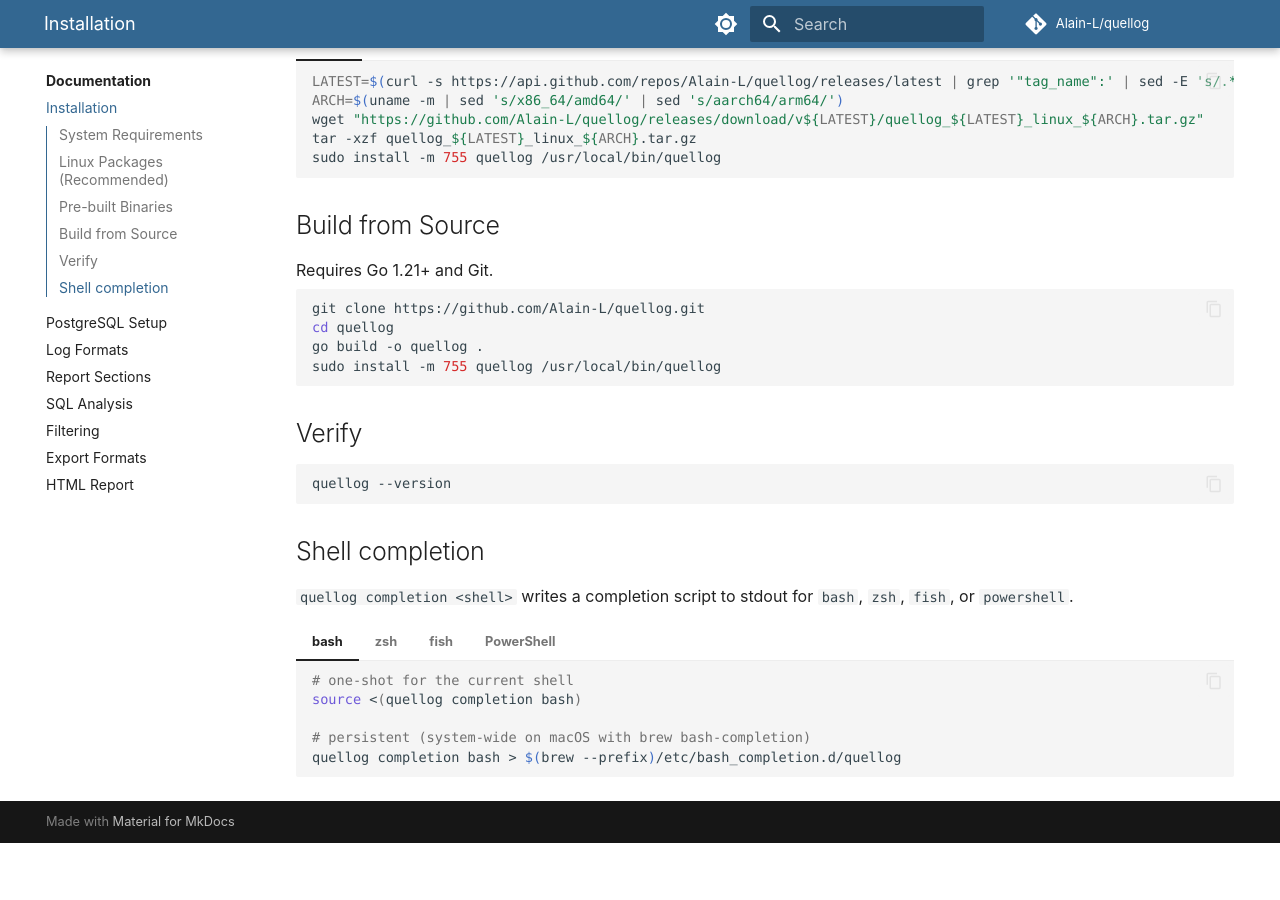
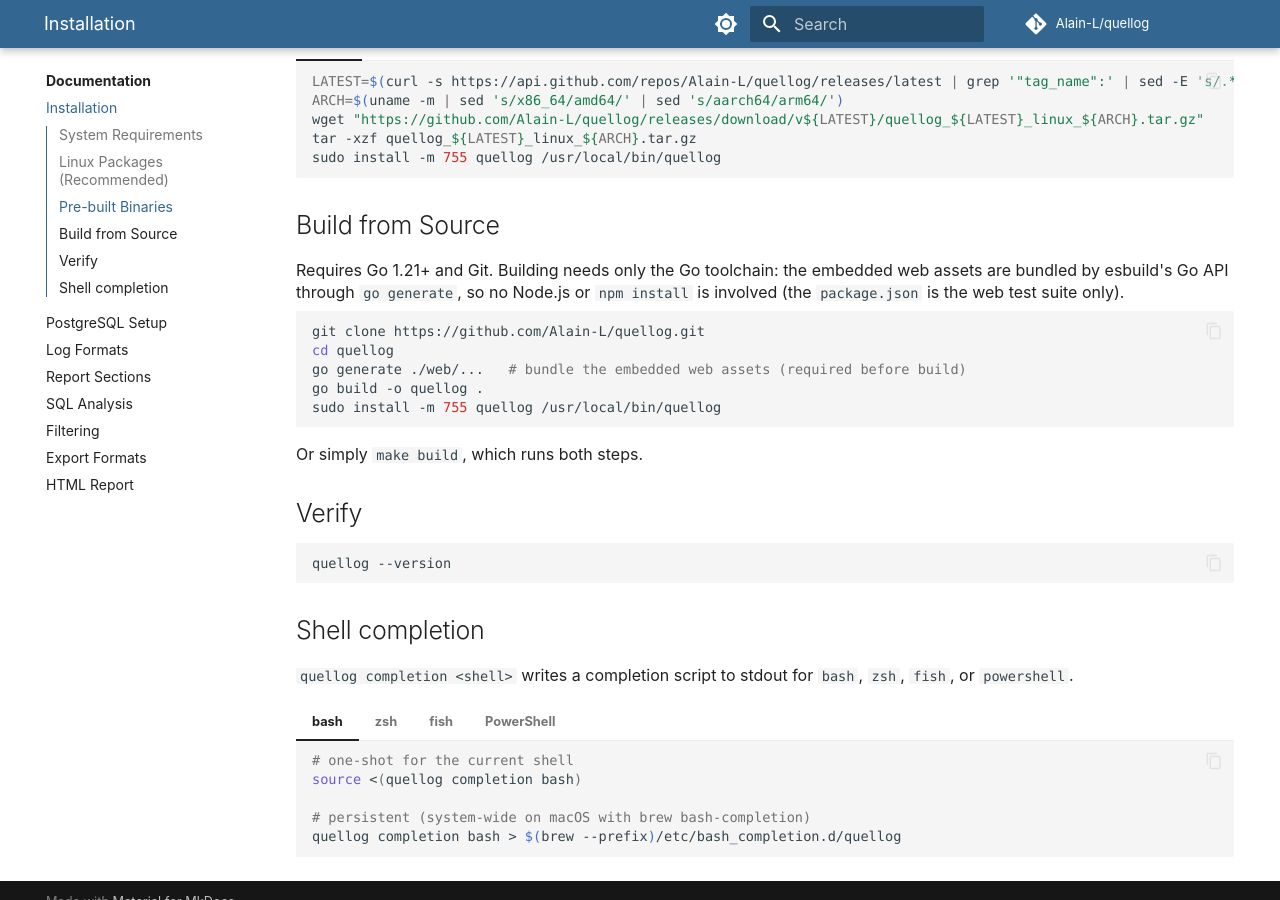
Before and after one commit to Alain-L/quellog, an MkDocs documentation site: the page built from docs/installation.md, in a window 1280 px wide and 900 px high, scrolled down 739 px. Built offline with MkDocs 1.6.1 and Material for MkDocs 9.7.7, drawn with Linux system fonts in a browser that asks for light colours; comment, search, counter and statistics services are not loaded; before the commit the page ends 1582 px from its top, so only the background shows below that.

Commit message:
docs: fix build-from-source command (needs go generate first)
A fresh clone builds with "go build" alone failed — web/embed.go embeds
app.bundle.js, which is gitignored and produced by "go generate"
(esbuild via its Go API). README.md and docs/installation.md documented
the bare "go build", so a new contributor hit:

  pattern app.bundle.js: no matching files found

Document "go generate ./web/... && go build" (or "make build") and note
that building needs only the Go toolchain — no Node.js / npm install.

````diff
--- a/docs/installation.md
+++ b/docs/installation.md
@@ -62,14 +62,19 @@
 
 ## Build from Source
 
-Requires Go 1.21+ and Git.
+Requires Go 1.21+ and Git. Building needs only the Go toolchain: the embedded
+web assets are bundled by esbuild's Go API through `go generate`, so no Node.js
+or `npm install` is involved (the `package.json` is the web test suite only).
 
 ```bash
 git clone https://github.com/Alain-L/quellog.git
 cd quellog
+go generate ./web/...   # bundle the embedded web assets (required before build)
 go build -o quellog .
 sudo install -m 755 quellog /usr/local/bin/quellog
 ```
+
+Or simply `make build`, which runs both steps.
 
 ## Verify
 
````
Also changed, not shown: README.md (+1 -1 lines).
